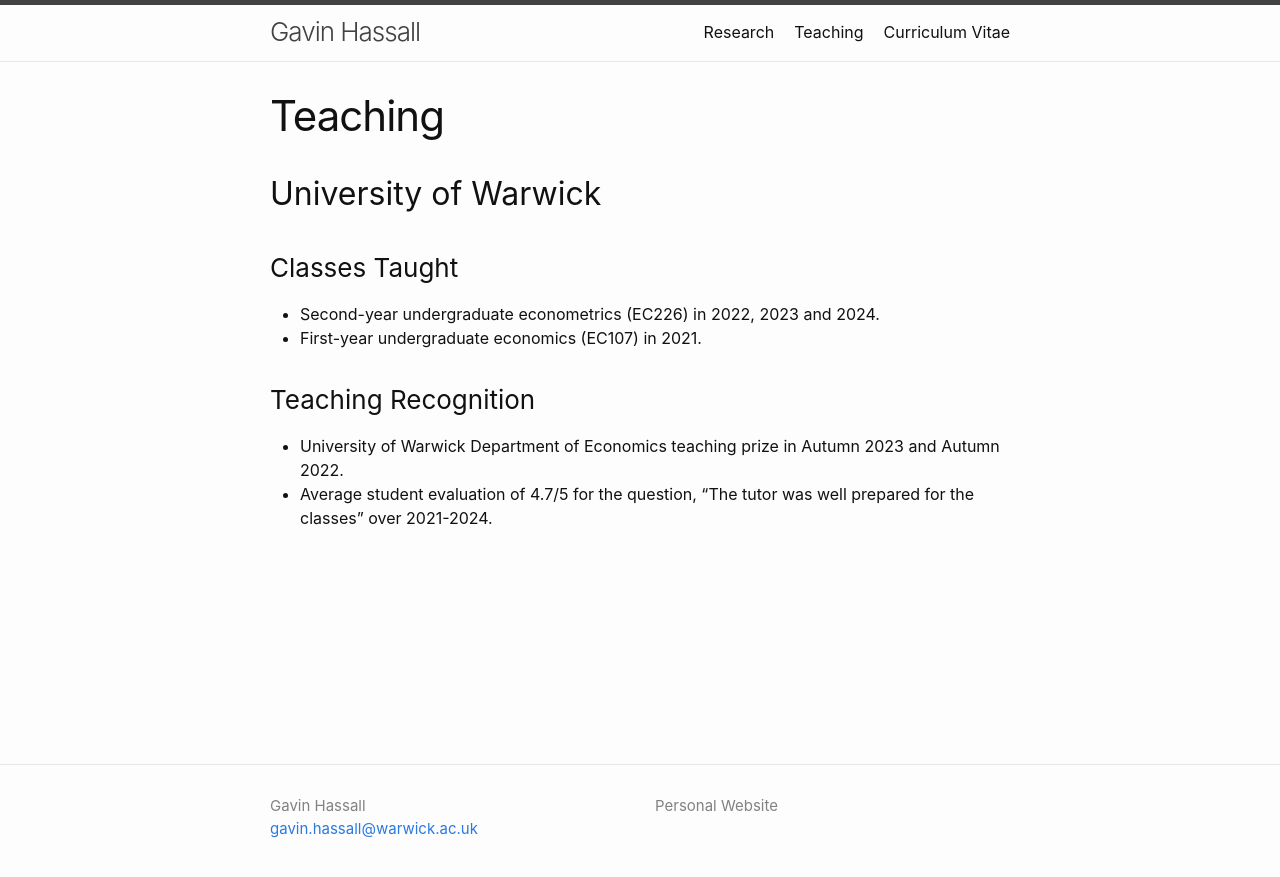
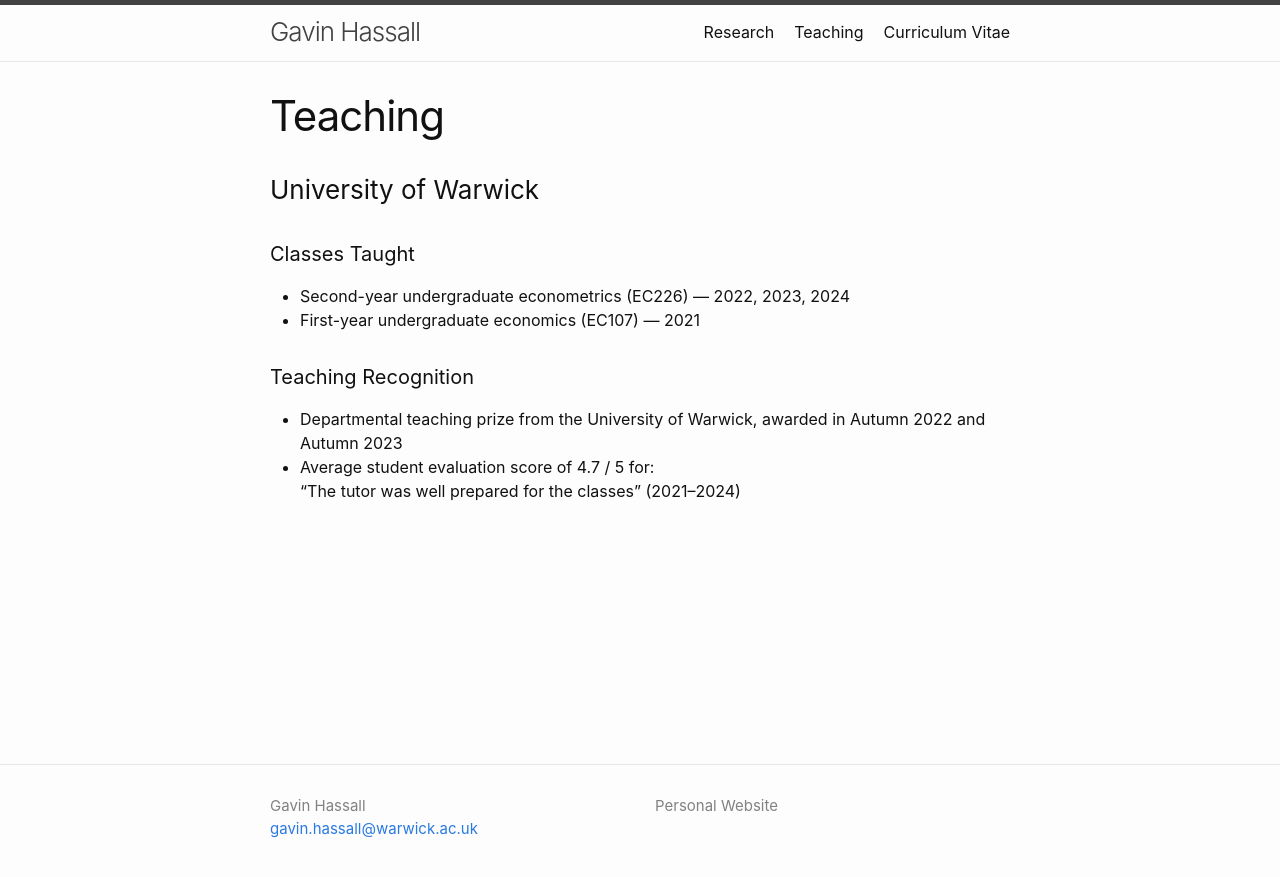
Before and after one commit to gavinhassall/gavinhassall.github.io, a Jekyll site: the page built from teaching.md, in a window 1280 px wide. Shown: the top 877 px of the page. Built offline with Jekyll 4.4.1, drawn with Linux system fonts in a browser that asks for light colours.

Commit message:
Update teaching.md

```diff
--- a/teaching.md
+++ b/teaching.md
@@ -4,13 +4,15 @@ title: Teaching
 permalink: /teaching/
 ---
 
-## University of Warwick
+### University of Warwick
 
-### Classes Taught
-- Second-year undergraduate econometrics (EC226) in 2022, 2023 and 2024.
-- First-year undergraduate economics (EC107) in 2021.
+#### Classes Taught
 
-### Teaching Recognition
+- Second-year undergraduate econometrics (EC226) — 2022, 2023, 2024
+- First-year undergraduate economics (EC107) — 2021
 
-- University of Warwick Department of Economics teaching prize in Autumn 2023 and Autumn 2022.
-- Average student evaluation of 4.7/5 for the question, "The tutor was well prepared for the classes" over 2021-2024.
+#### Teaching Recognition
+
+- Departmental teaching prize from the University of Warwick, awarded in Autumn 2022 and Autumn 2023
+- Average student evaluation score of 4.7 / 5 for:
+  "The tutor was well prepared for the classes" (2021–2024)
```
